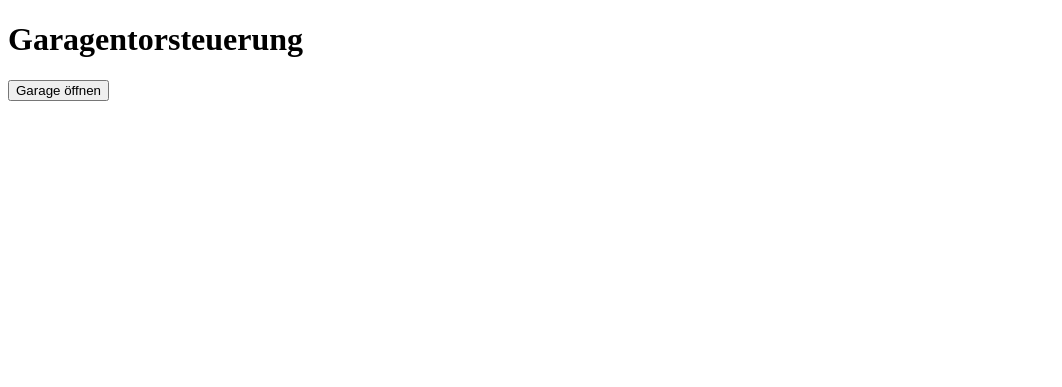
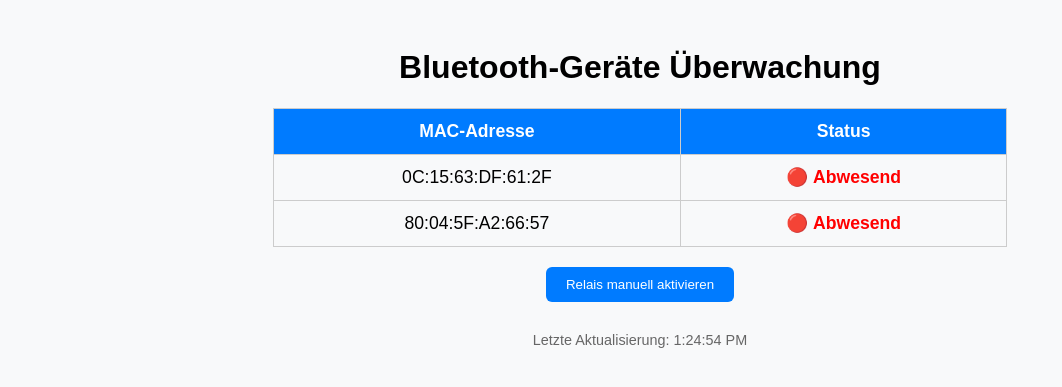
Before and after one commit to Duz91/RPiGarageOpener, a Flask app: page / in a window 1280 px wide. Shown: the top 387 px of the page, without its empty margins (0-1062 px from the left). Run offline with Flask 3, Linux system fonts and the light colour scheme.

Commit message:
Revert "Refactor Bluetooth device handling and UI; streamline code by removing unused components, enhance garage control functionality, and improve user interface for garage operation"
This reverts commit 7b48700e11c0de6b5f1adcbe418adf5913e64f95.

```diff
--- a/main.py
+++ b/main.py
@@ -1,21 +1,41 @@
-import bluetooth
-import RPi.GPIO as GPIO
-import time
+from flask import Flask, render_template, jsonify
+import atexit
+import logging
+import re
 import subprocess
 import threading
-from flask import Flask, render_template, request
+import time
 
-app = Flask(__name__)
+try:
+    from gpiozero import Button, LED, OutputDevice
+except ImportError:
+    class _DummyGPIO:
+        def __init__(self, *_, **__):
+            self.state = False
+            self.when_pressed = None
 
-# Konfiguration (wie zuvor)
+        def on(self):
+            self.state = True
+
+        def off(self):
+            self.state = False
+
+        def blink(self, *_, **__):
+            pass
+
+    Button = LED = OutputDevice = _DummyGPIO
+
+
 BUTTONPIN = 5
 LEDPIN = 23
 RELAYPIN = 26
 BUZZERPIN = 19
+
 macaddresses = [
     "0C:15:63:DF:61:2F",
     "80:04:5F:A2:66:57",
 ]
+
 scaninterval = 7
 absenceinterval = 15
 relayclosetime = 0.5
@@ -26,97 +46,295 @@ absencebeepcount = 2
 buttonbouncetime = 0.2
 presenceledblinkinterval = 0.7
 absenceledblinkinterval = 1.2
+bluetooth_probe_timeout = 6
+bluetooth_adapter = "hci0"
+max_probe_failures = 3
 
-# GPIO Setup (wie zuvor)
-GPIO.setmode(GPIO.BCM)
-GPIO.setup(BUTTONPIN, GPIO.IN, pull_up_down=GPIO.PUD_UP)
-GPIO.setup(LEDPIN, GPIO.OUT)
-GPIO.setup(RELAYPIN, GPIO.OUT)
-GPIO.setup(BUZZERPIN, GPIO.OUT)
 
-# Globale Variablen (wie zuvor)
-presence = False
-last_presence_time = 0
+logging.basicConfig(
+    level=logging.INFO,
+    format="%(asctime)s [%(levelname)s] %(message)s",
+)
 
-# Funktionen (check_bluetooth_device, beep, open_garage - wie zuvor)
-def check_bluetooth_device(mac_address):
+app = Flask(__name__)
+
+led = LED(LEDPIN)
+relay = OutputDevice(RELAYPIN, active_high=False)
+buzzer = OutputDevice(BUZZERPIN, active_high=False)
+button = Button(BUTTONPIN, pull_up=True, bounce_time=buttonbouncetime)
+
+state_lock = threading.Lock()
+device_states = {mac: False for mac in macaddresses}
+device_last_seen = {mac: 0.0 for mac in macaddresses}
+devicepresent = False
+
+
+class BluetoothScanner(threading.Thread):
+    """Läuft dauerhaft mit bluetoothctl scan on und aktualisiert last_seen."""
+
+    def __init__(self, targets, lock, last_seen, adapter=None):
+        super().__init__(daemon=True)
+        self.targets = {mac.lower(): mac for mac in targets}
+        self.lock = lock
+        self.last_seen = last_seen
+        self.adapter = adapter
+        self.running = threading.Event()
+        self.running.set()
+        self.process = None
+        self.mac_regex = re.compile(r"([0-9a-f]{2}(?::[0-9a-f]{2}){5})", re.IGNORECASE)
+
+    def run(self):
+        while self.running.is_set():
+            try:
+                self._start_process()
+                if self.adapter:
+                    self._send_command(f"select {self.adapter}")
+                self._send_command("power on")
+                self._send_command("scan on")
+                logging.info("Bluetooth-Scanner gestartet.")
+
+                while self.running.is_set():
+                    line = self.process.stdout.readline()
+                    if not line:
+                        break
+                    mac = self._extract_target_mac(line)
+                    if mac:
+                        with self.lock:
+                            self.last_seen[mac] = time.time()
+                if self.running.is_set():
+                    logging.warning("bluetoothctl Scanner unerwartet beendet – Neustart.")
+            except FileNotFoundError:
+                logging.warning("bluetoothctl nicht gefunden – Scanner deaktiviert.")
+                return
+            except Exception as exc:
+                logging.error("Bluetooth-Scanner Fehler: %s", exc)
+            finally:
+                self._stop_process()
+                if self.running.is_set():
+                    time.sleep(3)
+
+    def stop(self):
+        self.running.clear()
+        self._stop_process()
+
+    def _start_process(self):
+        try:
+            self.process = subprocess.Popen(
+                ["stdbuf", "-oL", "bluetoothctl"],
+                stdin=subprocess.PIPE,
+                stdout=subprocess.PIPE,
+                stderr=subprocess.STDOUT,
+                text=True,
+            )
+        except FileNotFoundError:
+            self.process = subprocess.Popen(
+                ["bluetoothctl"],
+                stdin=subprocess.PIPE,
+                stdout=subprocess.PIPE,
+                stderr=subprocess.STDOUT,
+                text=True,
+            )
+
+    def _send_command(self, command):
+        if self.process and self.process.stdin:
+            try:
+                self.process.stdin.write(command + "\n")
+                self.process.stdin.flush()
+            except BrokenPipeError:
+                pass
+
+    def _extract_target_mac(self, line):
+        lower_line = line.lower()
+        for lower_mac, original in self.targets.items():
+            if lower_mac in lower_line:
+                logging.debug("bluetoothctl Meldung für %s: %s", original, line.strip())
+                return original
+        match = self.mac_regex.search(lower_line)
+        if match:
+            mac = match.group(1).upper()
+            return self.targets.get(mac.lower())
+        return None
+
+    def _stop_process(self):
+        if not self.process:
+            return
+        try:
+            self._send_command("scan off")
+            self._send_command("quit")
+        except Exception:
+            pass
+        try:
+            self.process.terminate()
+            self.process.wait(timeout=2)
+        except Exception:
+            try:
+                self.process.kill()
+            except Exception:
+                pass
+        self.process = None
+
+
+bluetooth_scanner = BluetoothScanner(macaddresses, state_lock, device_last_seen, bluetooth_adapter)
+atexit.register(bluetooth_scanner.stop)
+
+
+def reset_bluetooth_adapter():
+    if not bluetooth_adapter:
+        return
+    logging.warning("Setze Bluetooth-Adapter %s zurück …", bluetooth_adapter)
+    subprocess.run(["hciconfig", bluetooth_adapter, "reset"], check=False)
+    time.sleep(1)
+
+
+def probe_device(mac: str) -> bool:
+    cmd = ["timeout", str(bluetooth_probe_timeout), "hcitool", "name", mac]
     try:
-        # Verwende 'l2ping' für zuverlässigere Ergebnisse (benötigt root-Rechte)
-        result = subprocess.run(['sudo', 'l2ping', '-c', '1', mac_address], capture_output=True, text=True)
-        return "bytes from" in result.stdout
-    except Exception as e:
-        print(f"Fehler beim Pingen von {mac_address}: {e}")
+        res = subprocess.run(
+            cmd,
+            stdout=subprocess.PIPE,
+            stderr=subprocess.PIPE,
+            text=True,
+            check=False,
+        )
+        if res.returncode == 124:
+            logging.debug("hcitool Timeout für %s", mac)
+            return False
+        if res.stderr:
+            logging.debug("hcitool stderr (%s): %s", mac, res.stderr.strip())
+        return bool(res.stdout.strip())
+    except FileNotFoundError:
+        logging.error("Befehl %s nicht gefunden. Prüfe bluez/coreutils Installation.", cmd[0])
+        return False
+    except Exception as exc:  # pragma: no cover
+        logging.error("Fehler bei hcitool name %s: %s", mac, exc)
         return False
 
-# Funktion zum Abspielen eines Signaltons
-def beep(duration, count):
-    for _ in range(count):
-        GPIO.output(BUZZERPIN, GPIO.HIGH)
+
+def beep(times: int, duration: float) -> None:
+    for _ in range(times):
+        buzzer.on()
         time.sleep(duration)
-        GPIO.output(BUZZERPIN, GPIO.LOW)
+        buzzer.off()
         time.sleep(duration)
 
-# Funktion zum Schalten des Relais
-def open_garage():
-    print("Garage wird geöffnet!")
-    GPIO.output(RELAYPIN, GPIO.HIGH)
-    time.sleep(relayclosetime)
-    GPIO.output(RELAYPIN, GPIO.LOW)
 
-# Flask Routen
+def button_pressed() -> None:
+    with state_lock:
+        open_allowed = devicepresent
+    if open_allowed:
+        relay.on()
+        time.sleep(relayclosetime)
+        relay.off()
+
+
+def blink_led() -> None:
+    while True:
+        with state_lock:
+            present = devicepresent
+        interval = presenceledblinkinterval if present else absenceledblinkinterval
+        led.on()
+        time.sleep(0.2)
+        led.off()
+        time.sleep(interval)
+
+
+def presence_monitor() -> None:
+    global devicepresent
+    previous_state = None
+    probe_failures = {mac: 0 for mac in macaddresses}
+
+    while True:
+        cycle_start = time.time()
+        now = cycle_start
+        present_now = set()
+        adapter_reset = False
+
+        with state_lock:
+            for mac in macaddresses:
+                if now - device_last_seen[mac] <= absenceinterval:
+                    present_now.add(mac)
+
+        for mac in macaddresses:
+            if mac in present_now:
+                probe_failures[mac] = 0
+                continue
+
+            if probe_device(mac):
+                with state_lock:
+                    device_last_seen[mac] = time.time()
+                present_now.add(mac)
+                probe_failures[mac] = 0
+                logging.debug("Direkte Abfrage erfolgreich für %s", mac)
+            else:
+                probe_failures[mac] += 1
+                logging.debug("Fehlversuch %s (%d)", mac, probe_failures[mac])
+                if probe_failures[mac] >= max_probe_failures:
+                    logging.warning(
+                        "Mehrere Fehlversuche für %s – setze Bluetooth-Adapter zurück.",
+                        mac,
+                    )
+                    reset_bluetooth_adapter()
+                    probe_failures[mac] = 0
+                    adapter_reset = True
+                    break
+
+        if adapter_reset:
+            time.sleep(3)
+            continue
+
+        with state_lock:
+            for mac in macaddresses:
+                device_states[mac] = mac in present_now
+            devicepresent = any(device_states.values())
+            current_state = "present" if devicepresent else "absent"
+
+        logging.info(
+            "Scan abgeschlossen → anwesend: %s",
+            ", ".join(sorted(present_now)) if present_now else "keine Geräte",
+        )
+
+        if current_state != previous_state:
+            if current_state == "present":
+                beep(presencebeepcount, presencebeepduration)
+                logging.info("Statuswechsel → Presence")
+            else:
+                beep(absencebeepcount, absencebeepduration)
+                logging.info("Statuswechsel → Absence")
+            previous_state = current_state
+
+        elapsed = time.time() - cycle_start
+        time.sleep(max(0.0, scaninterval - elapsed))
+
+
 @app.route("/")
 def index():
-    return render_template("index.html")
+    return render_template("index.html", macaddresses=macaddresses)
 
-@app.route("/open_garage", methods=["POST"])
-def open_garage_route():
-    open_garage()
-    return "Garage geöffnet!", 200
 
-# Button-Überwachungsfunktion (Hardware Button)
-def button_monitor():
-    while True:
-        if GPIO.input(BUTTONPIN) == GPIO.LOW:
-            time.sleep(buttonbouncetime)  # Entprellen
-            if GPIO.input(BUTTONPIN) == GPIO.LOW:
-                open_garage()
-                while GPIO.input(BUTTONPIN) == GPIO.LOW:  # Warte bis der Button losgelassen wird
-                    time.sleep(0.1)
-        time.sleep(0.1)  # Kurze Pause, um CPU-Last zu reduzieren
+@app.route("/status")
+def status():
+    with state_lock:
+        snapshot = device_states.copy()
+    return jsonify(snapshot)
 
-# Hauptschleife (Bluetooth-Scan)
-def main_loop():
-    global presence, last_presence_time
-    try:
-        while True:
-            # Bluetooth-Scan (wie zuvor)
-            nearby_devices = []
-            for mac in macaddresses:
-                if check_bluetooth_device(mac):
-                    nearby_devices.append(mac)
 
-            if nearby_devices:
-                if not presence:
-                    print("Presence erkannt!")
-                    presence = True
-                    beep(presencebeepduration, presencebeepcount)
-                last_presence_time = time.time()
-            else:
-                if presence and time.time() - last_presence_time > absenceinterval:
-                    print("Absence erkannt!")
-                    presence = False
-                    beep(absencebeepduration, absencebeepcount)
+@app.route("/activaterelay")
+def activaterelay():
+    relay.on()
+    time.sleep(relayclosetime)
+    relay.off()
+    return "Relay activated!"
 
-            # Wartezeit
-            time.sleep(scaninterval)
 
-    except KeyboardInterrupt:
-        print("Programm beendet.")
-    finally:
-        GPIO.cleanup()
+button.when_pressed = button_pressed
 
-# Starte die Threads
+
+def start_threads() -> None:
+    bluetooth_scanner.start()
+    threading.Thread(target=presence_monitor, daemon=True).start()
+    threading.Thread(target=blink_led, daemon=True).start()
+
+
 if __name__ == "__main__":
-    threading.Thread(target=main_loop, daemon=True).start()
-    threading.Thread(target=button_monitor, daemon=True).start()  # Starte den Button-Monitor-Thread
-    app.run(debug=True, host="0.0.0.0", port=5000)
+    start_threads()
+    app.run(host="0.0.0.0", port=5000)
--- a/templates/index.html
+++ b/templates/index.html
@@ -1,24 +1,105 @@
 <!DOCTYPE html>
-<html>
+<html lang="de">
 <head>
-    <title>Garagentorsteuerung</title>
+    <meta charset="UTF-8">
+    <title>Geräte-Status</title>
+    <style>
+        body {
+            font-family: Arial, sans-serif;
+            background: #f8f9fa;
+            text-align: center;
+            padding: 20px;
+        }
+        table {
+            margin: 0 auto;
+            border-collapse: collapse;
+            width: 60%;
+        }
+        th, td {
+            border: 1px solid #ccc;
+            padding: 12px;
+            font-size: 1.1em;
+        }
+        th {
+            background: #007bff;
+            color: white;
+        }
+        .present {
+            color: green;
+            font-weight: bold;
+        }
+        .absent {
+            color: red;
+            font-weight: bold;
+        }
+        .footer {
+            margin-top: 30px;
+            font-size: 0.9em;
+            color: #666;
+        }
+        button {
+            margin-top: 20px;
+            padding: 10px 20px;
+            border: none;
+            background: #007bff;
+            color: white;
+            border-radius: 6px;
+            cursor: pointer;
+        }
+        button:hover {
+            background: #0056b3;
+        }
+    </style>
 </head>
 <body>
-    <h1>Garagentorsteuerung</h1>
+    <h1>Bluetooth-Geräte Überwachung</h1>
 
-    <button onclick="openGarage()">Garage öffnen</button>
+    <table id="deviceTable">
+        <thead>
+            <tr>
+                <th>MAC-Adresse</th>
+                <th>Status</th>
+            </tr>
+        </thead>
+        <tbody>
+            {% for mac in macaddresses %}
+            <tr>
+                <td>{{ mac }}</td>
+                <td id="status-{{ mac|replace(':', '') }}">⏳ Überprüfe...</td>
+            </tr>
+            {% endfor %}
+        </tbody>
+    </table>
+
+    <button onclick="activateRelay()">Relais manuell aktivieren</button>
+
+    <div class="footer">Letzte Aktualisierung: <span id="lastUpdate">–</span></div>
 
     <script>
-        function openGarage() {
-            fetch('/open_garage', { method: 'POST' })
-                .then(response => {
-                    if (response.ok) {
-                        alert('Garage geöffnet!');
-                    } else {
-                        alert('Fehler beim Öffnen der Garage.');
-                    }
-                });
+        async function fetchStatus() {
+            const res = await fetch('/status');
+            const data = await res.json();
+            const now = new Date().toLocaleTimeString();
+            document.getElementById("lastUpdate").innerText = now;
+
+            for (const [mac, present] of Object.entries(data)) {
+                const cell = document.getElementById("status-" + mac.replace(/:/g, ""));
+                if (present) {
+                    cell.innerHTML = "🟢 <span class='present'>Anwesend</span>";
+                } else {
+                    cell.innerHTML = "🔴 <span class='absent'>Abwesend</span>";
+                }
+            }
         }
+
+        async function activateRelay() {
+            await fetch('/activaterelay');
+            alert('Relais aktiviert!');
+        }
+
+        // Regelmäßig aktualisieren
+        fetchStatus();
+        setInterval(fetchStatus, 5000);
     </script>
 </body>
 </html>
```
